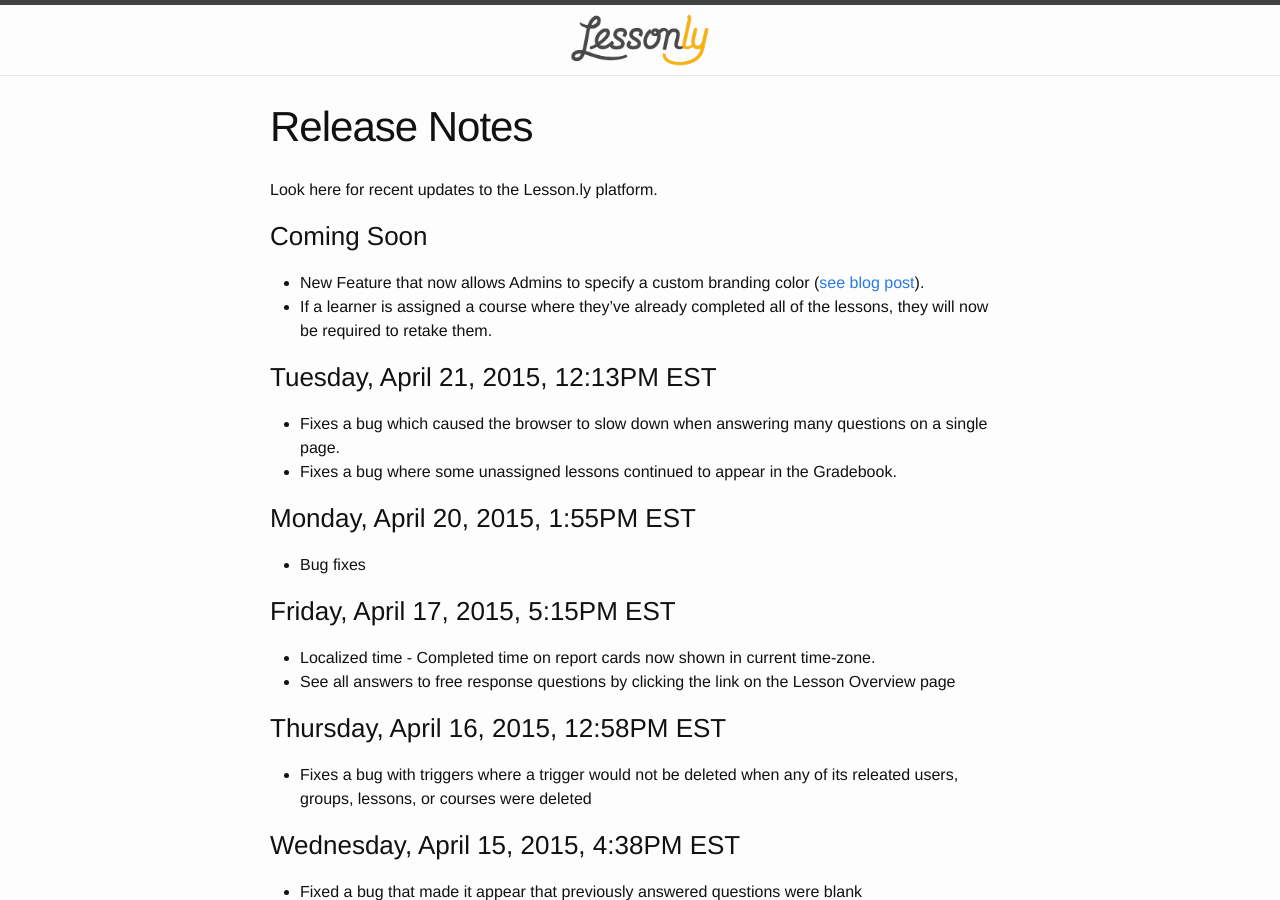
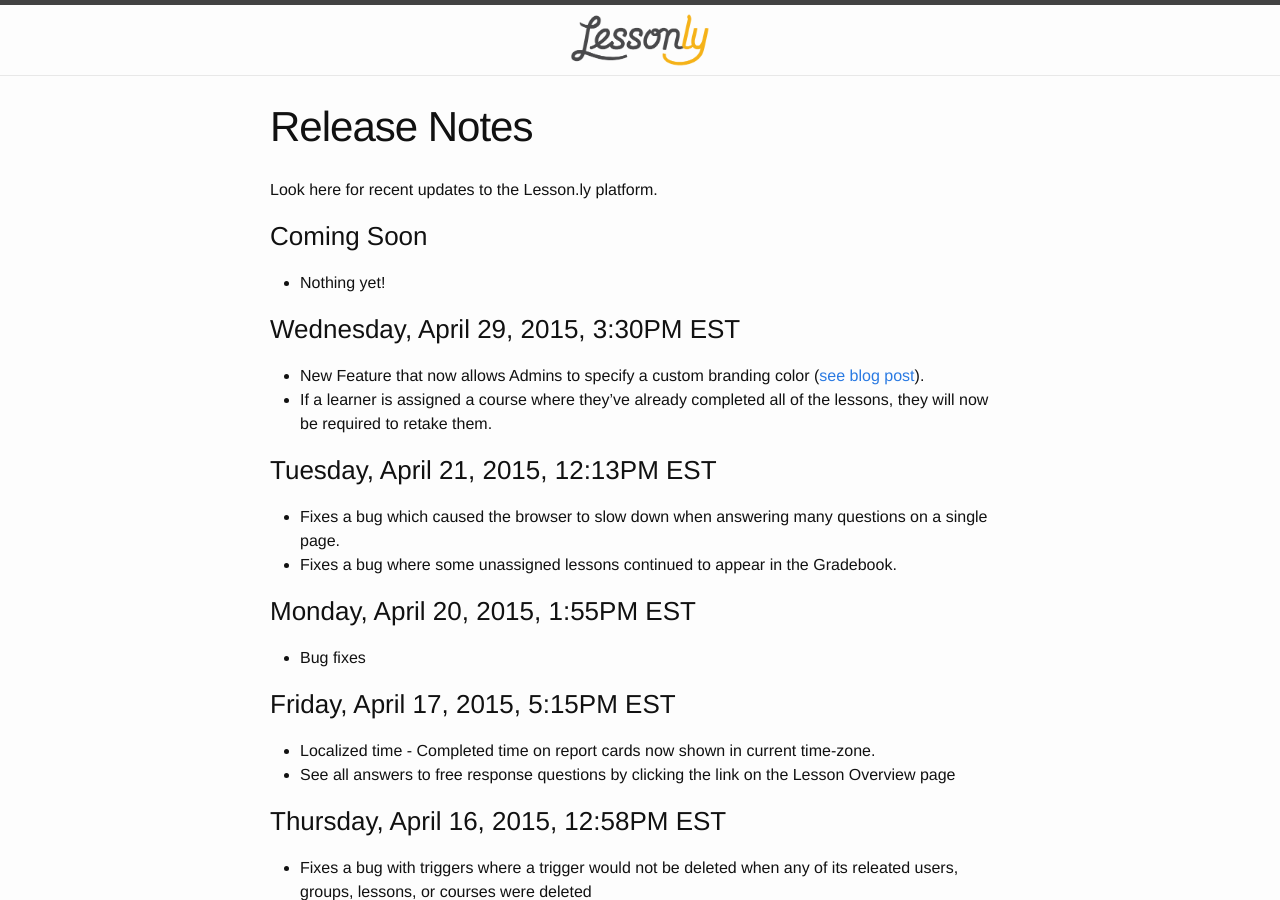
Before and after one commit to isabella232/lessonly.github.io, a Jekyll site: the page built from release-notes.md, in a window 1280 px wide and 900 px high. Built offline with Jekyll 4.4.1, drawn with Linux system fonts in a browser that asks for light colours.

Commit message:
New release

```diff
--- a/release-notes.md
+++ b/release-notes.md
@@ -7,6 +7,10 @@
 Look here for recent updates to the Lesson.ly platform.
 
 ### Coming Soon
+
+- Nothing yet!
+
+### Wednesday, April 29, 2015, 3:30PM EST
 
 - New Feature that now allows Admins to specify a custom branding color ([see blog post](http://www.lesson.ly/blog/the-colors-announcing-enhanced-branding)).
 - If a learner is assigned a course where they've already completed all of the lessons, they will now be required to retake them.
```
